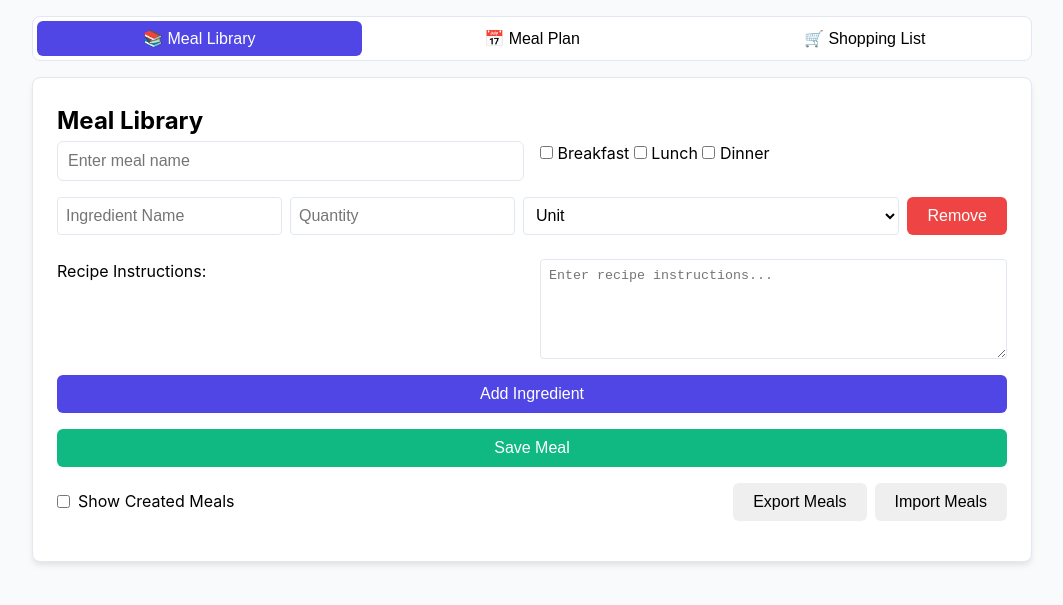
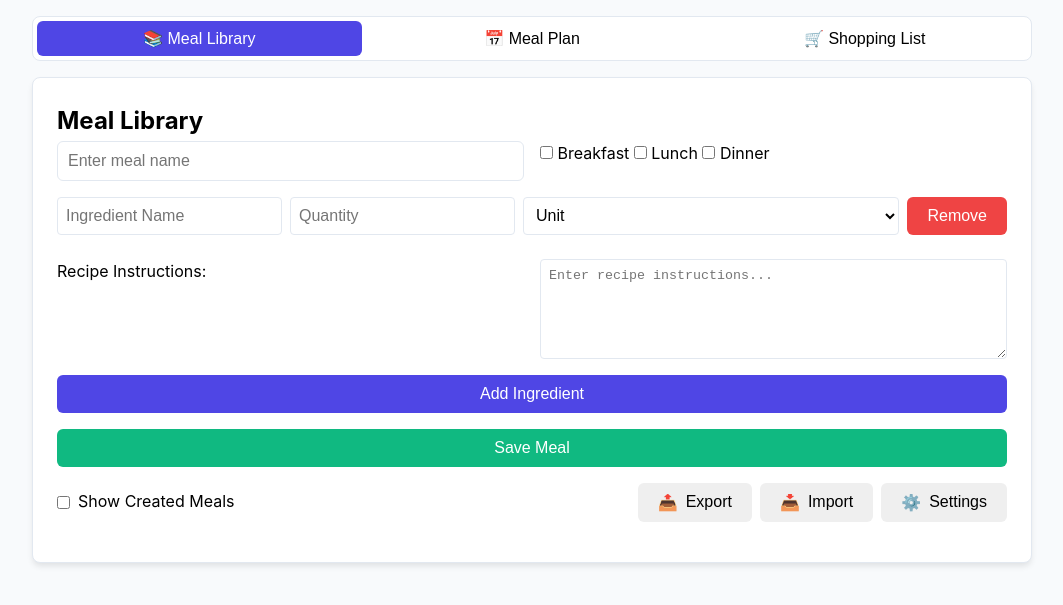
Before and after one commit to andraejones/mealplanner, a plain HTML site: page index.html in a window 1280 px wide. Shown: the part 87-692 px from the top of the page, without its empty margins (108-1171 px from the left). Drawn offline with Linux system fonts and the light colour scheme.

Commit message:
Update index.html

```diff
--- a/index.html
+++ b/index.html
@@ -83,7 +83,7 @@
               </label>
               <div class="meal-library-actions">
                 <button id="exportMeals" class="btn btn-secondary">
-                  Export Meals
+                  <span class="icon">📤</span> Export
                 </button>
                 <input
                   type="file"
@@ -92,7 +92,10 @@
                   style="display: none"
                 />
                 <button id="importMealsBtn" class="btn btn-secondary">
-                  Import Meals
+                  <span class="icon">📥</span> Import
+                </button>
+                <button id="settingsBtn" class="btn btn-secondary">
+                  <span class="icon">⚙️</span> Settings
                 </button>
               </div>
             </div>
```
